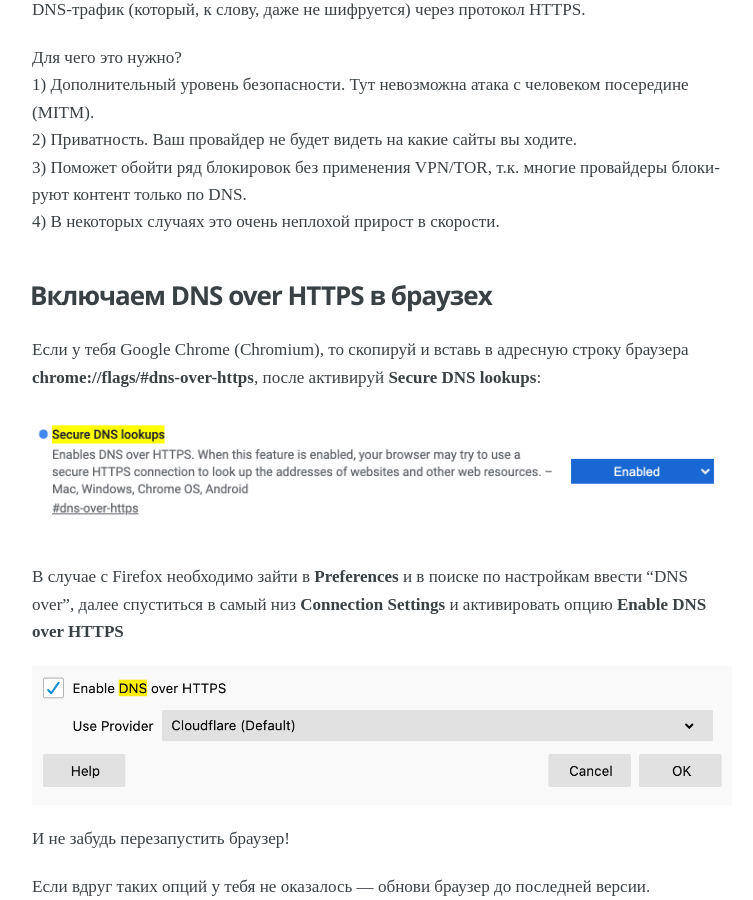
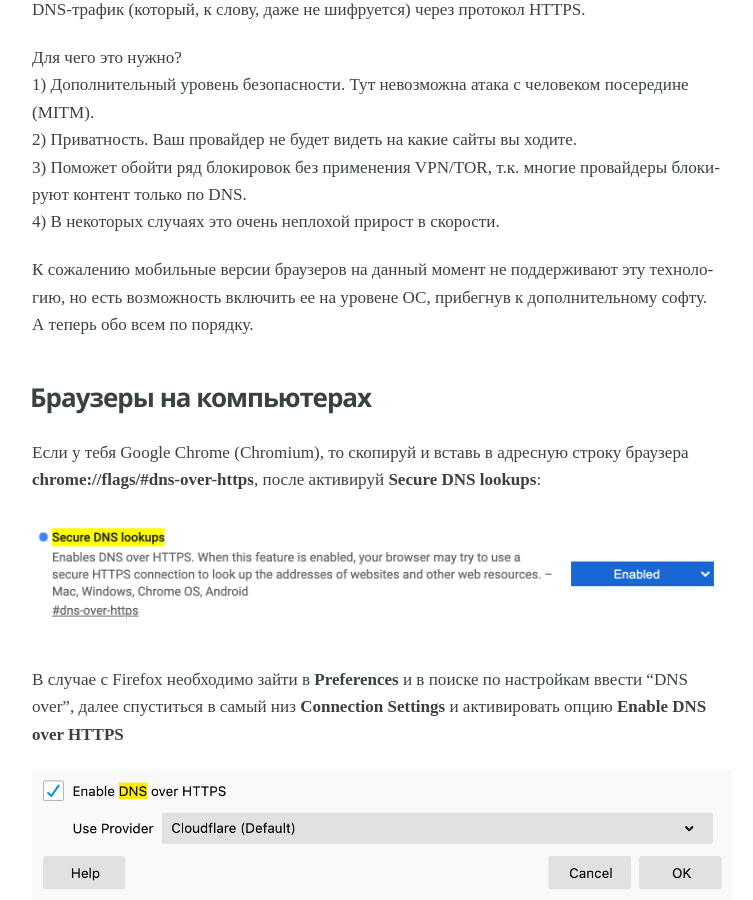
Before and after one commit to cryptopunks/cryptopunks.github.io, a Jekyll site: the page built from _posts/2020-05-22-enable-dns-over-https.markdown, in a window 1280 px wide and 900 px high, scrolled down 530 px. Shown: the whole window, without its empty margins (258-1011 px from the left). Built offline with Jekyll 4.4.1, drawn with Linux system fonts in a browser that asks for light colours; some of the changed text lies outside the part shown.

Commit message:
fix article

```diff
--- a/_posts/2020-05-22-enable-dns-over-https.markdown
+++ b/_posts/2020-05-22-enable-dns-over-https.markdown
@@ -16,7 +16,10 @@
 3) Поможет обойти ряд блокировок без применения VPN/TOR, т.к. многие провайдеры блокируют контент только по DNS.<br>
 4) В некоторых случаях это очень неплохой прирост в скорости.
 
-## Включаем DNS over HTTPS в браузех
+К сожалению мобильные версии браузеров на данный момент не поддерживают эту технологию, но есть возможность включить ее на уровене ОС, прибегнув к дополнительному софту.<br>
+А теперь обо всем по порядку.
+
+## Браузеры на компьютерах
 
 Если у тебя Google Chrome (Chromium), то скопируй и вставь в адресную строку браузера **chrome://flags/#dns-over-https**, после активируй **Secure DNS lookups**:
 
@@ -29,3 +32,13 @@
 И не забудь перезапустить браузер!
 
 Если вдруг таких опций у тебя не оказалось — обнови браузер до последней версии.
+
+## Мобильные платформы
+
+Под Android/iOS существует несколько способов заворачивания DNS в HTTPS и все они на данный момент работают не с определенным браузером, а для всего трафика в целом, что даже лучше. Потому что работа в интернете, это не только браузер.
+
+Одним из решений является программа **1.1.1.1: Faster Internet** от небезысветного Cloudflare (версия под [Android](https://play.google.com/store/apps/details?id=com.cloudflare.onedotonedotonedotone), а вот под [iOS](https://itunes.apple.com/us/app/1-1-1-1-faster-internet/id1423538627?mt=8)).
+
+Смысл программы очень прост. Она создаёт псевдо-VPN подключение на локалхост и шлёт все запросы на cloudflare через DoH, при этом весь остальной трафик идёт по обычному маршруту, минуя сервера cloudflare.
+
+Ставь программу и следуй инструкции, там всё очень просто.
```
Also changed, not shown: other parts of _posts/2020-05-22-enable-dns-over-https.markdown (+1 -1 lines).
